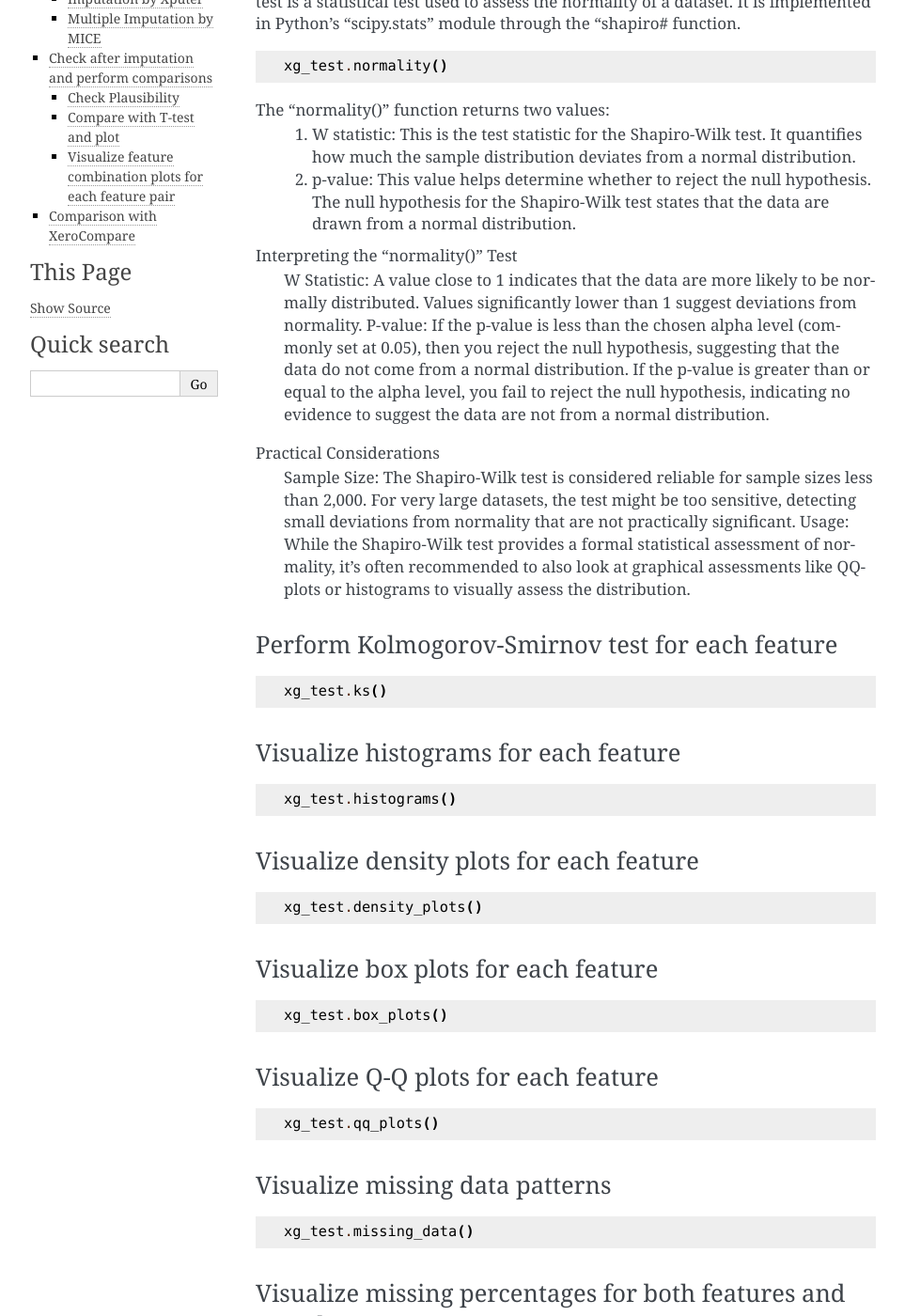
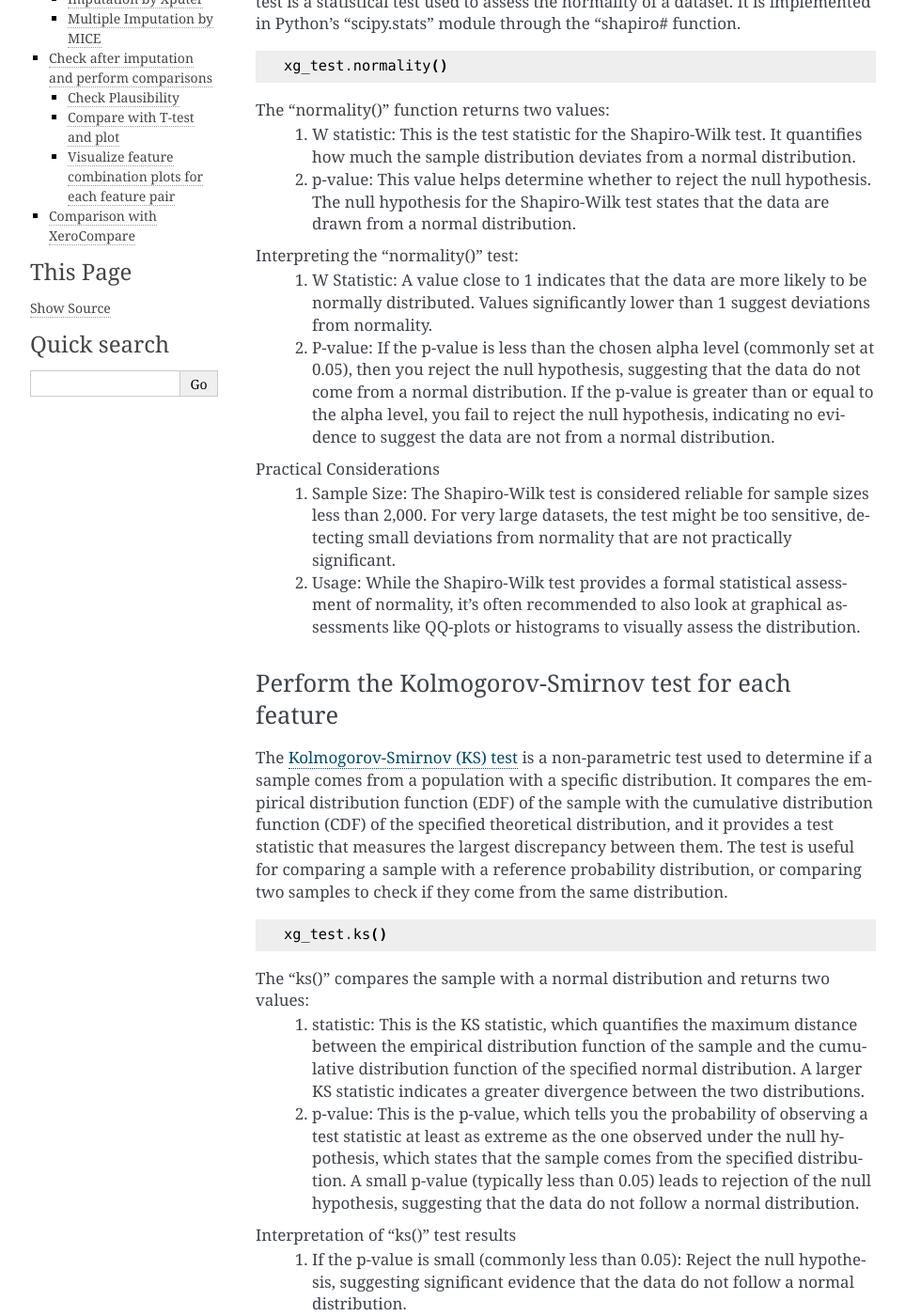
Before and after one commit to kazilab/XeroGraph, a Sphinx documentation site: the page built from docs/usage.rst, in a window 1280 px wide and 1400 px high, scrolled down 925 px. Shown: the whole window at 94% size, without its empty margins (148-1111 px from the left). Built offline with Sphinx 7.4.7, drawn with Linux system fonts in a browser that asks for light colours; some of the changed text lies outside the part shown.

Commit message:
Update usage.rst

```diff
--- a/docs/usage.rst
+++ b/docs/usage.rst
@@ -51,21 +51,31 @@ The "normality()" function returns two values:
     (1) W statistic: This is the test statistic for the Shapiro-Wilk test. It quantifies how much the sample distribution deviates from a normal     distribution.
     (2) p-value: This value helps determine whether to reject the null hypothesis. The null hypothesis for the Shapiro-Wilk test states that the data are drawn from a normal distribution.
 
-Interpreting the "normality()" Test
-    W Statistic: A value close to 1 indicates that the data are more likely to be normally distributed. Values significantly lower than 1 suggest deviations from normality.
-    P-value: If the p-value is less than the chosen alpha level (commonly set at 0.05), then you reject the null hypothesis, suggesting that the data do not come from a normal distribution. If the p-value is greater than or equal to the alpha level, you fail to reject the null hypothesis, indicating no evidence to suggest the data are not from a normal distribution.
+Interpreting the "normality()" test:
+    (1) W Statistic: A value close to 1 indicates that the data are more likely to be normally distributed. Values significantly lower than 1 suggest deviations from normality.
+    (2) P-value: If the p-value is less than the chosen alpha level (commonly set at 0.05), then you reject the null hypothesis, suggesting that the data do not come from a normal distribution. If the p-value is greater than or equal to the alpha level, you fail to reject the null hypothesis, indicating no evidence to suggest the data are not from a normal distribution.
 
 Practical Considerations
-    Sample Size: The Shapiro-Wilk test is considered reliable for sample sizes less than 2,000. For very large datasets, the test might be too sensitive, detecting small deviations from normality that are not practically significant.
-    Usage: While the Shapiro-Wilk test provides a formal statistical assessment of normality, it's often recommended to also look at graphical assessments like QQ-plots or histograms to visually assess the distribution.
+    (1) Sample Size: The Shapiro-Wilk test is considered reliable for sample sizes less than 2,000. For very large datasets, the test might be too sensitive, detecting small deviations from normality that are not practically significant.
+    (2) Usage: While the Shapiro-Wilk test provides a formal statistical assessment of normality, it's often recommended to also look at graphical assessments like QQ-plots or histograms to visually assess the distribution.
 
 
-Perform Kolmogorov-Smirnov test for each feature
+Perform the Kolmogorov-Smirnov test for each feature
 ------------------------------------------------
+The `Kolmogorov-Smirnov (KS) test <https://docs.scipy.org/doc/scipy/reference/generated/scipy.stats.kstest.html#scipy.stats.kstest>`_ is a non-parametric test used to determine if a sample comes from a population with a specific distribution. It compares the empirical distribution function (EDF) of the sample with the cumulative distribution function (CDF) of the specified theoretical distribution, and it provides a test statistic that measures the largest discrepancy between them. The test is useful for comparing a sample with a reference probability distribution, or comparing two samples to check if they come from the same distribution.
 
 .. code-block:: python
 
     xg_test.ks()
+
+The "ks()" compares the sample with a normal distribution and returns two values:
+    (1) statistic: This is the KS statistic, which quantifies the maximum distance between the empirical distribution function of the sample and the cumulative distribution function of the specified normal distribution. A larger KS statistic indicates a greater divergence between the two distributions.
+    (2) p-value: This is the p-value, which tells you the probability of observing a test statistic at least as extreme as the one observed under the null hypothesis, which states that the sample comes from the specified distribution. A small p-value (typically less than 0.05) leads to rejection of the null hypothesis, suggesting that the data do not follow a normal distribution.
+
+Interpretation of "ks()" test results
+    (1) If the p-value is small (commonly less than 0.05): Reject the null hypothesis, suggesting significant evidence that the data do not follow a normal distribution.
+    (2) If the p-value is large: It fails to reject the null hypothesis, indicating insufficient evidence to conclude that the data do not follow a normal distribution.
+
 
 Visualize histograms for each feature
 -------------------------------------
```
